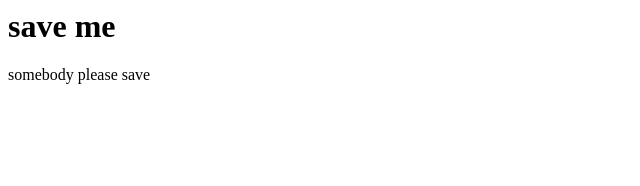
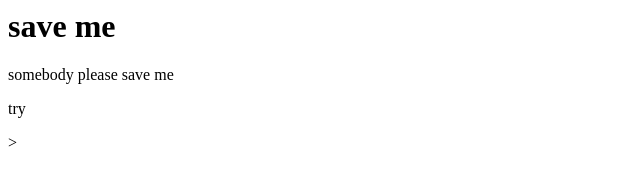
Before and after one commit to kuqian/fullstack1, a plain HTML site: page index.html in a window 1280 px wide. Shown: the full height of the page, 0-640 px from the left. Drawn offline with Linux system fonts and the light colour scheme.

Commit message:
forth commit

```diff
--- a/index.html
+++ b/index.html
@@ -4,6 +4,8 @@
     </head>
     <body>
         <h1>save me</h1>
-        <p>somebody please save <menu></menu></p>
+        <p>somebody please save me</p>
+        <p>try</p>>
+
     </body>
 </html>
```
